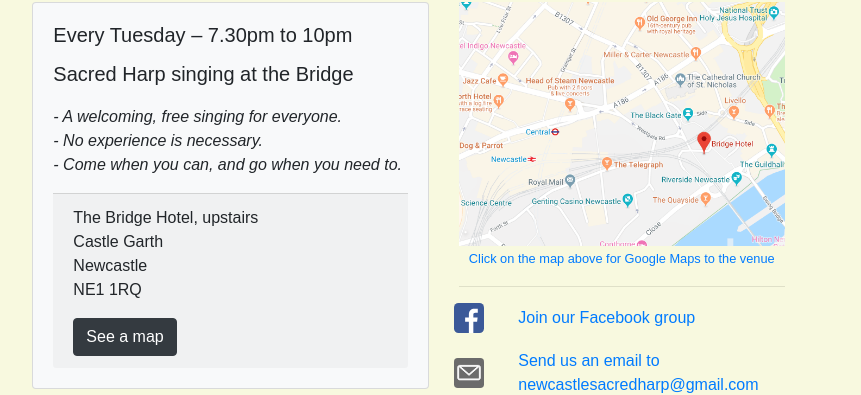
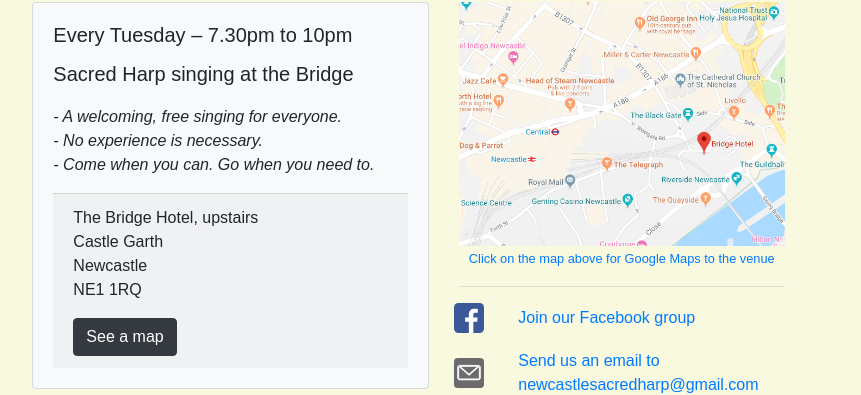
Before and after one commit to newcastle-shapenote/newcastle-shapenote-website, a Jekyll site: the page built from index.md, in a window 1280 px wide. Shown: the part 464-859 px from the top of the page, without its empty margins (196-1057 px from the left). Built offline with Jekyll 4.4.1, drawn with Linux system fonts in a browser that asks for light colours; some web fonts are replaced; a script that is not in the unit is left out.

Commit message:
Update Homepage "index"

```diff
--- a/index.md
+++ b/index.md
@@ -1,19 +1,19 @@
 ---
+layout: home
 title: Newcastle Shapenote
-name: Homepage
-layout: home
 tagline_text: Sing Sacred Harp in central Newcastle every Tuesday evening
 singing_title: Sacred Harp singing at the Bridge
 singing_date_time: Every Tuesday – 7.30pm to 10pm
 singing_description: |
-    - A welcoming, free singing for everyone.
-    - No experience is necessary.
-    - Come when you can, and go when you need to.
+  - A welcoming, free singing for everyone.
+  - No experience is necessary.
+  - Come when you can. Go when you need to.
 singing_venue_details: |
-    The Bridge Hotel, upstairs
-    Castle Garth
-    Newcastle
-    NE1 1RQ
-singing_google_maps_link: https://www.google.com/maps?hl=en&q=Bridge+Hotel,+Castle+Square,+Newcastle+upon+Tyne+NE1+1RQ,+UK
+  The Bridge Hotel, upstairs
+  Castle Garth
+  Newcastle
+  NE1 1RQ
+singing_google_maps_link: >-
+  https://www.google.com/maps?hl=en&q=Bridge+Hotel,+Castle+Square,+Newcastle+upon+Tyne+NE1+1RQ,+UK
 singing_google_maps_image: map_the_bridge.png
 ---
```
